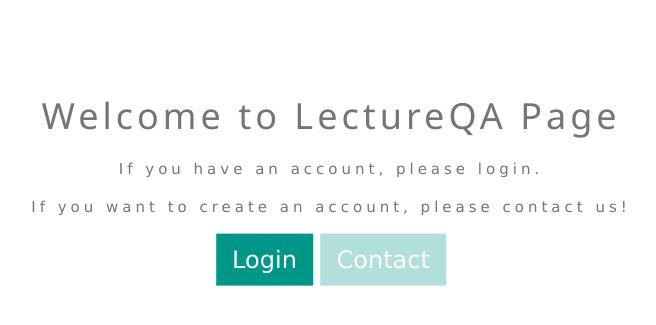
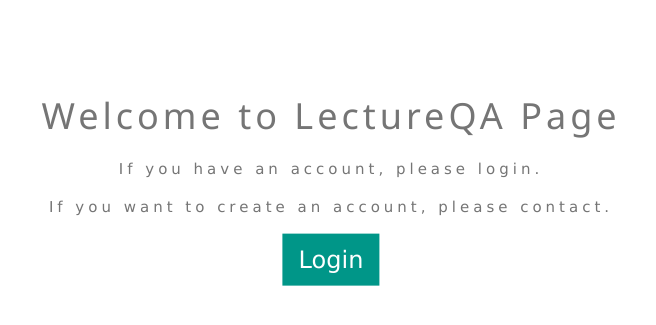
Before and after one commit to mmerveunlu/LectureQAapp, a Flask app: page / in a window 1280 px wide. Shown: the part 218-543 px from the top of the page, without its empty margins (309-965 px from the left). Run offline with Flask 2, Linux system fonts and the light colour scheme; parts of the project's set-up code (start-up, migrations or seed data) failed here and were passed over.

Commit message:
contact removed

```diff
--- a/templates/index.html
+++ b/templates/index.html
@@ -15,12 +15,12 @@
     <div class="w3-container w3-wide w3-text-grey w3-center">
     <h1>Welcome to LectureQA Page</h1>
     <p> If you have an account, please login. </p>
-    <p> If you want to create an account, please contact us! </p>
+    <p> If you want to create an account, please contact. </p>
   </div>
     <div class="bgimg w3-display-container w3-text-white">
      <div class="w3-container w3-center w3-xlarge">
        <a href="{{ url_for('auth.login') }}" class="w3-button w3-teal">Login</a>
-       <button onclick="document.getElementById('contact').style.display='block'" class="w3-button w3-teal" disabled>Contact</button>
+       <!--<button onclick="document.getElementById('contact').style.display='block'" class="w3-button w3-teal">Contact</button>-->
      </div>
    </div>
 
```
